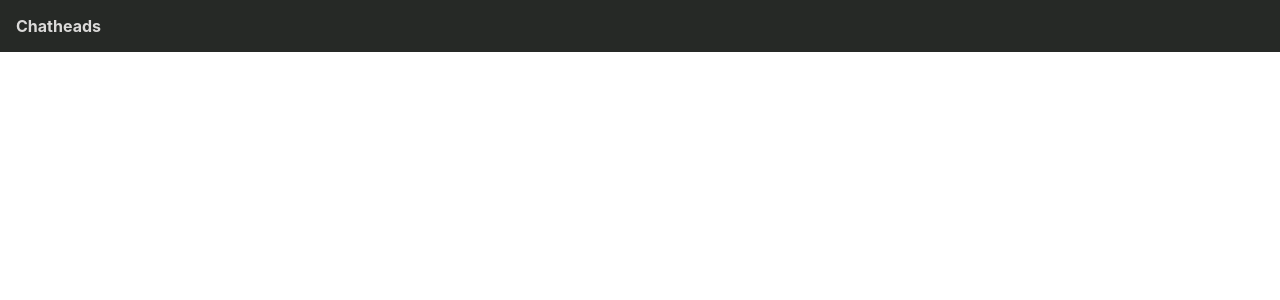
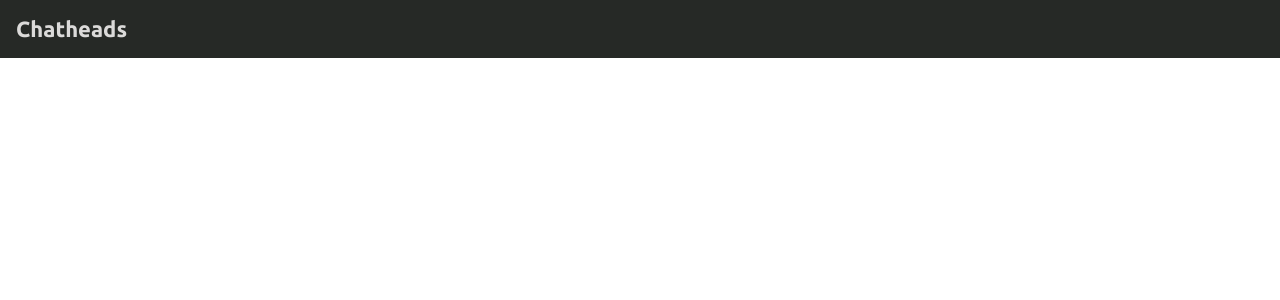
Before and after one commit to shreyash616/chatheads, a React (Create React App) app in the folder chatheads-ui/: page / in a window 1280 px wide. Shown: the top 300 px of the page. Built offline with nearby package versions, Linux system fonts and the light colour scheme.

Commit message:
added font options and dimensions

```diff
--- a/chatheads-ui/src/common/styleVals/global.js
+++ b/chatheads-ui/src/common/styleVals/global.js
@@ -8,13 +8,18 @@ export default {
         spacing10: '10px',
         spacing12: '12px',
         spacing14: '14px',
-        spacing16: '16px'
+        spacing16: '16px',
+        spacing18: '18px',
+        spacing20: '20px',
+        spacing22: '22px'
     },
     color: {
         dark: '#262926',
-        light: '#dbdad9'
+        light: '#dbdad9',
+        orange: '#fd7e14'
     },
     fonts: {
-        segoeUI: 'Segoe UI Light'
+        segoeUI: 'Segoe UI Light',
+        wordFont: 'Ubuntu, sans-serif'
     }
 }
```
